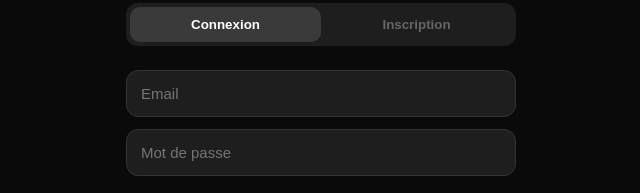
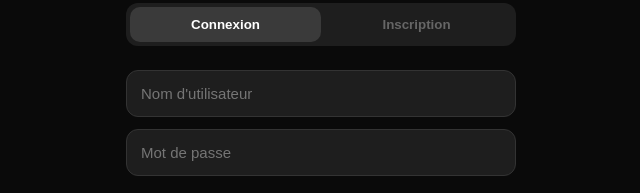
Before and after one commit to vergnemaxime31-ctrl/titu-games2, a plain HTML site: page docs/index.html in a window 1280 px wide. Shown: the part 207-400 px from the top of the page, 319-959 px from the left. Drawn offline with Linux system fonts and the light colour scheme.

Commit message:
authentification reussite

```diff
--- a/docs/index.html
+++ b/docs/index.html
@@ -23,7 +23,7 @@
 
     <!-- Login -->
     <div id="form-login">
-      <input id="login-email" type="email" placeholder="Email" style="width:100%; padding:14px; background: var(--bg-card); border:1px solid var(--border-color); border-radius: var(--border-radius); color: var(--text-primary); font-size:15px; margin-bottom:12px;">
+      <input id="login-username" placeholder="Nom d'utilisateur" style="width:100%; padding:14px; background: var(--bg-card); border:1px solid var(--border-color); border-radius: var(--border-radius); color: var(--text-primary); font-size:15px; margin-bottom:12px;">
       <input id="login-password" type="password" placeholder="Mot de passe" style="width:100%; padding:14px; background: var(--bg-card); border:1px solid var(--border-color); border-radius: var(--border-radius); color: var(--text-primary); font-size:15px; margin-bottom:20px;">
       <button onclick="login()" class="btn btn-success" style="width:100%; padding:16px; font-size:16px;">Se connecter</button>
     </div>
```
